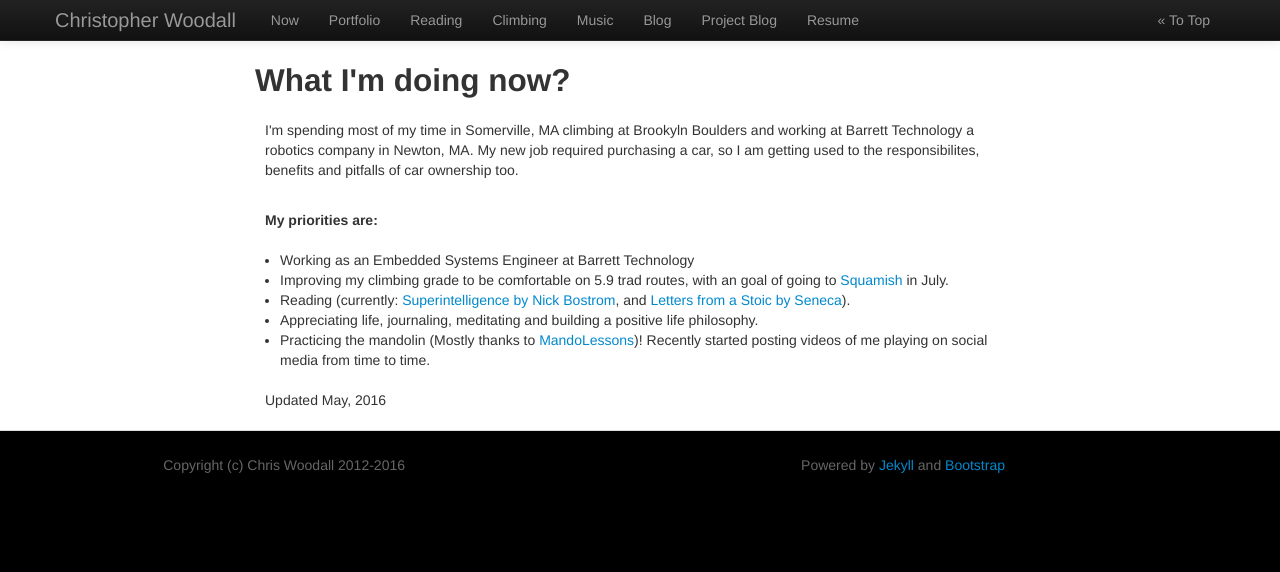
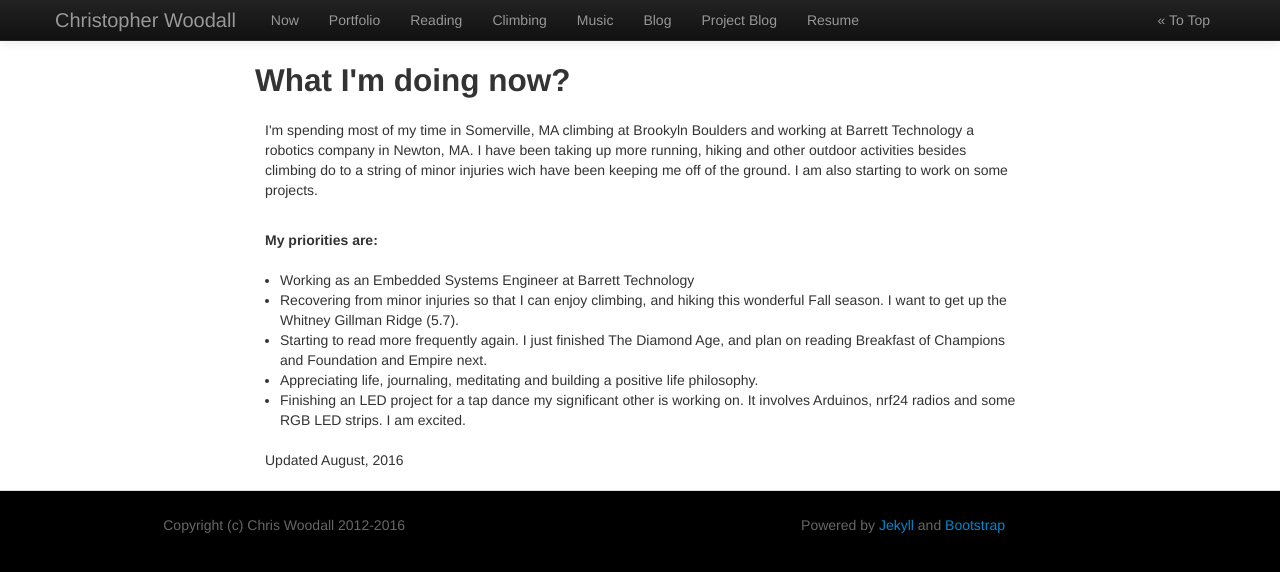
Before and after one commit to cwoodall/cwoodall.github.io, a Jekyll site: the page built from now.html, in a window 1280 px wide. Shown: the top 572 px of the page. Built offline with Jekyll 4.4.1, drawn with Linux system fonts in a browser that asks for light colours; nearby versions of some CDN libraries.

Commit message:
Updated reading and now

```diff
--- a/music.html
+++ b/music.html
@@ -6,7 +6,11 @@
 <div class="row-fluid">
 	<div class="span2"></div>
 	<div class="span8">
-    Coming soon
+		<p>For some of my classical music see <a href="http://cwoodall.bandcamp.com/">The Chris Woodall Bandcamp Page</a></p>
+
+		<p>For some more some electronic music see <a href="http://noshoes.bandcamp.com/">No Shoes</a></p>
+
+		<p>All of the music listed above is from when I was in high school. I have also found a few scores I will post shortly. To me the classical music is better and the mixing of the electronic music is best for headphones.</p>
 	</div>
 	<div class="span2"></div>
 </div>
--- a/now.html
+++ b/now.html
@@ -10,7 +10,8 @@ title: Christopher Woodall - Now
 
 			<p>
         I'm spending most of my time in Somerville, MA climbing at Brookyln Boulders and working at Barrett Technology a robotics company in Newton, MA.
-        My new job required purchasing a car, so I am getting used to the responsibilites, benefits and pitfalls of car ownership too.
+				I have been taking up more running, hiking and other outdoor activities besides climbing do to a string of minor injuries wich have been keeping
+				me off of the ground. I am also starting to work on some projects.
       </p>
 
       <p>
@@ -19,14 +20,13 @@ title: Christopher Woodall - Now
 
       <ul>
         <li>Working as an Embedded Systems Engineer at Barrett Technology</li>
-        <li>Improving my climbing grade to be comfortable on 5.9 trad routes, with an goal of going to <a href="https://www.mountainproject.com/v/squamish/105798170">Squamish</a> in July.</li>
-        <li>Reading (currently: <a href="http://www.amazon.com/Superintelligence-Dangers-Strategies-Nick-Bostrom/dp/1501227742">Superintelligence by Nick Bostrom</a>,
-            and <a href="http://www.amazon.com/Letters-Stoic-Epistulae-Morales-Lucilium-ebook/dp/B005NC0MGW/ref=sr_1_1?s=books&ie=UTF8&qid=1460084973&sr=1-1&keywords=letters+from+a+stoic">Letters from a Stoic by Seneca</a>).
+        <li>Recovering from minor injuries so that I can enjoy climbing, and hiking this wonderful Fall season. I want to get up the Whitney Gillman Ridge (5.7).</li>
+        <li>Starting to read more frequently again. I just finished The Diamond Age, and plan on reading Breakfast of Champions and Foundation and Empire next.</li>
         <li>Appreciating life, journaling, meditating and building a positive life philosophy.</li>
-        <li>Practicing the mandolin (Mostly thanks to <a href="http://mandolessons.com/">MandoLessons</a>)! Recently started posting videos of me playing on social media from time to time.</li>
+				<li>Finishing an LED project for a tap dance my significant other is working on. It involves Arduinos, nrf24 radios and some RGB LED strips. I am excited.</li>
       </ul>
 
-      <p>Updated May, 2016</p>
+      <p>Updated August, 2016</p>
 	</div>
 	<div class="span2"></div>
 </div>
```
Also changed, not shown: _posts/reading/2016-08-14-the-diamond-age.md (added, +23 -0 lines), 1 other file.
